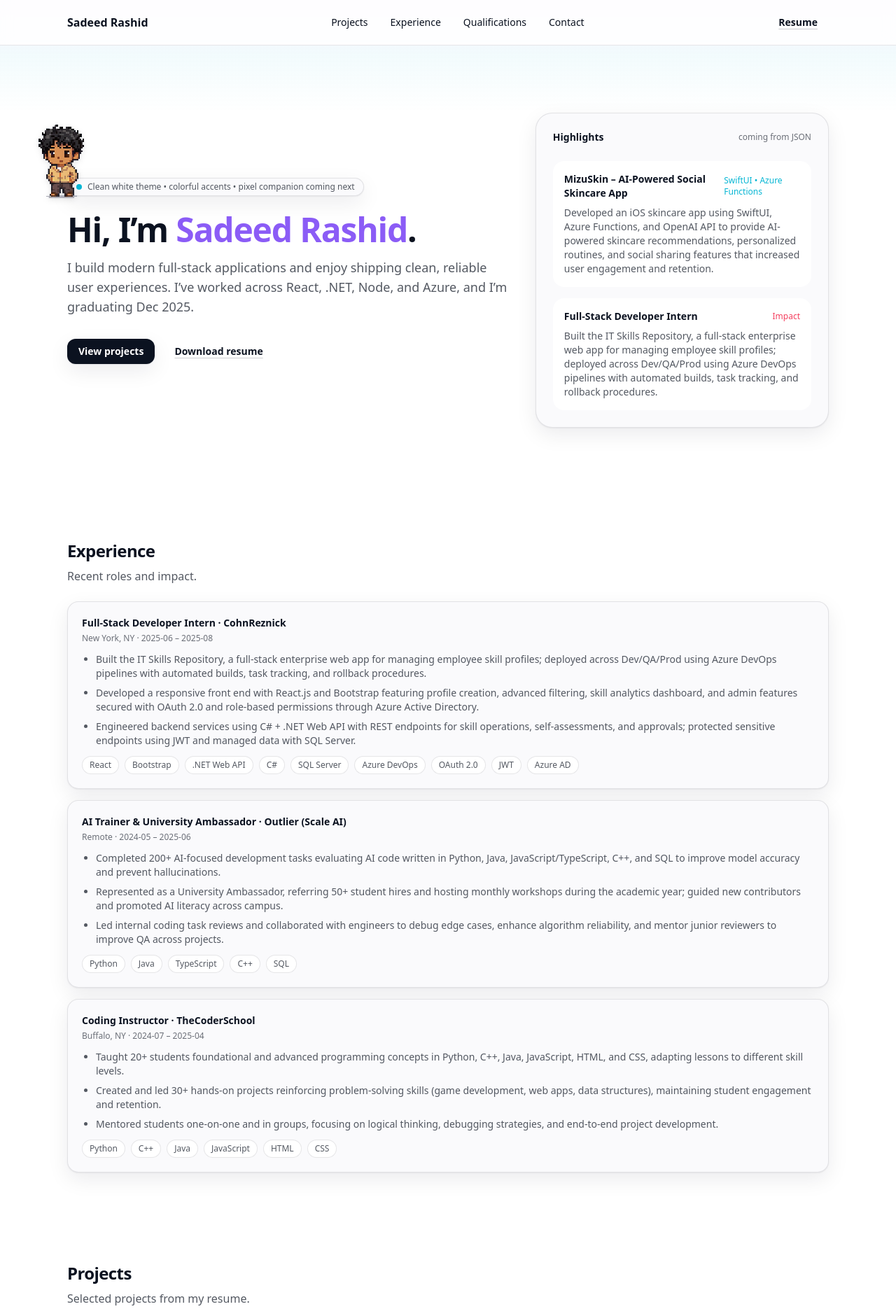
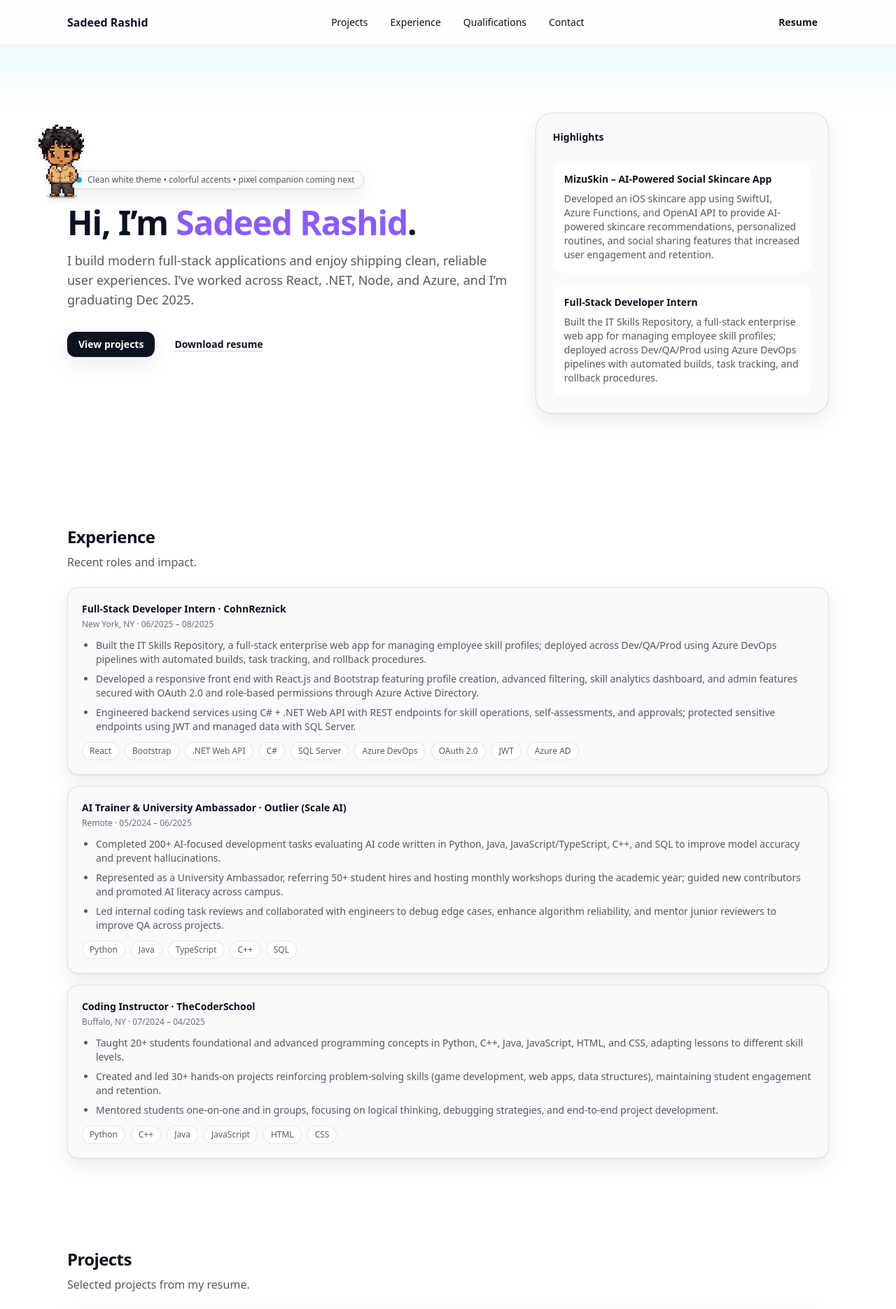
Before and after one commit to Suh716/personal-portfolio, a React (Vite) app: page / in a window 1280 px wide. Shown: the top 1870 px of the page at 70% size. Built offline with nearby package versions, Linux system fonts and the light colour scheme.

Commit message:
Tweak pixel companion speed; clean hero labels; format dates as MM/YYYY

```diff
--- a/src/App.tsx
+++ b/src/App.tsx
@@ -5,6 +5,14 @@ import { Button } from './components/Button'
 import { PixelCompanion } from './components/PixelCompanion'
 import { useScrollAge } from './hooks/useScrollAge'
 import { experience, profile, projects, qualifications } from './content/load'
+
+const formatMonthYear = (iso: string | undefined | null): string => {
+  if (!iso) return ''
+  const [year, month] = iso.split('-')
+  if (!year || !month) return iso
+  const mm = month.padStart(2, '0')
+  return `${mm}/${year}`
+}
 
 function App() {
   const { ageProgress, scrollProgress } = useScrollAge()
@@ -44,15 +52,11 @@ function App() {
               <div className="rounded-3xl border border-ink-900/10 bg-paper-100 p-6 shadow-soft">
                 <div className="flex items-center justify-between">
                   <span className="text-sm font-semibold">Highlights</span>
-                  <span className="text-xs text-ink-900/60">coming from JSON</span>
                 </div>
                 <div className="mt-6 space-y-4">
                   <div className="rounded-2xl bg-paper-50 p-4">
                     <div className="flex items-center justify-between">
                       <span className="text-sm font-semibold">{projects.projects[0]?.title ?? 'Top project'}</span>
-                      <span className="text-xs text-accent-cyan">
-                        {(projects.projects[0]?.tech ?? []).slice(0, 2).join(' • ') || 'React • TS'}
-                      </span>
                     </div>
                     <p className="mt-2 text-sm text-ink-900/70">
                       {projects.projects[0]?.description ?? 'A short, punchy outcome-driven description.'}
@@ -61,7 +65,6 @@ function App() {
                   <div className="rounded-2xl bg-paper-50 p-4">
                     <div className="flex items-center justify-between">
                       <span className="text-sm font-semibold">{experience.roles[0]?.title ?? 'Recent role'}</span>
-                      <span className="text-xs text-accent-rose">Impact</span>
                     </div>
                     <p className="mt-2 text-sm text-ink-900/70">
                       {(experience.roles[0]?.bullets ?? [])[0] ?? '2–3 bullets highlighting measurable results.'}
@@ -90,7 +93,7 @@ function App() {
                       </h3>
                       <p className="mt-1 text-xs text-ink-900/60">
                         {r.location ? `${r.location} · ` : ''}
-                        {r.start} – {r.end ?? 'Present'}
+                        {formatMonthYear(r.start)} – {r.end ? formatMonthYear(r.end) : 'Present'}
                       </p>
                     </div>
                   </div>
@@ -126,7 +129,7 @@ function App() {
                 <article key={p.slug} className="rounded-2xl border border-ink-900/10 bg-paper-100 p-5 shadow-soft">
                   <div className="flex flex-wrap items-center justify-between gap-2">
                     <h3 className="text-sm font-semibold">{p.title}</h3>
-                    <span className="text-xs text-ink-900/60">{p.date}</span>
+                    <span className="text-xs text-ink-900/60">{formatMonthYear(p.date)}</span>
                   </div>
                   <p className="mt-2 text-sm text-ink-900/70">{p.description}</p>
                   {p.highlights?.length ? (
@@ -166,7 +169,7 @@ function App() {
                     <div key={`${e.school}-${e.degree}`} className="rounded-xl bg-paper-50 p-4">
                       <div className="flex flex-wrap items-center justify-between gap-2">
                         <span className="text-sm font-semibold">{e.school}</span>
-                        <span className="text-xs text-ink-900/60">{e.end ?? ''}</span>
+                        <span className="text-xs text-ink-900/60">{formatMonthYear(e.end)}</span>
                       </div>
                       <p className="mt-1 text-sm text-ink-900/70">{e.degree}</p>
                       {(() => {
--- a/src/components/PixelCompanion.tsx
+++ b/src/components/PixelCompanion.tsx
@@ -180,8 +180,8 @@ export function PixelCompanion({ ageProgress, scrollProgress }: PixelCompanionPr
     }
 
     // Character walks toward target with smooth easing (handles large jumps across sections)
-    const maxStep = 26 // max px per frame
-    const minStep = 3 // min px per frame when moving
+    const maxStep = 18 // max px per frame (a bit slower for smoother motion)
+    const minStep = 2 // min px per frame when moving
     const minDistance = 1.5 // px: minimum distance to consider \"caught up\"
 
     const animate = () => {
```
